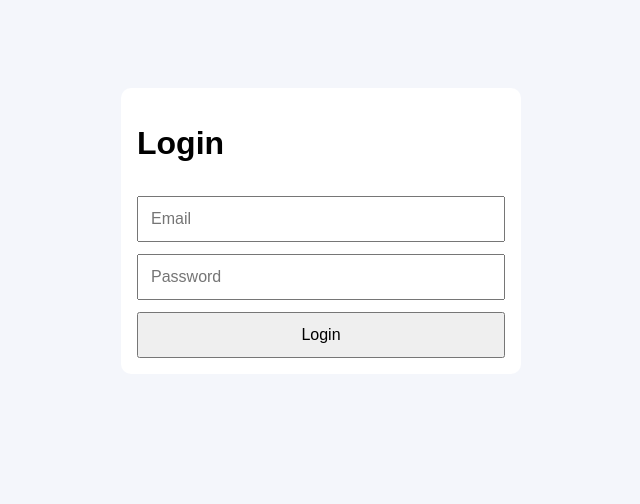
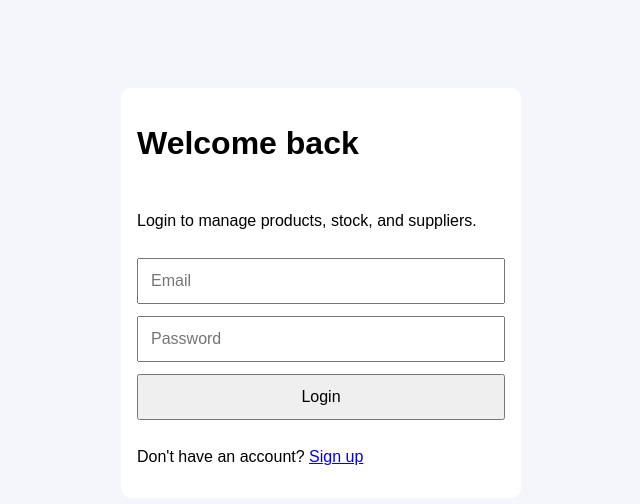
Before and after one commit to Naominzioka/Inventory-Manager, a React (Create React App) app in the folder client/: page /login in a window 1280 px wide. Shown: the top 504 px of the page, without its empty margins (319-959 px from the left). Built offline with nearby package versions, Linux system fonts and the light colour scheme.

Commit message:
add signup link and improve login page

```diff
--- a/client/src/LoginPage.js
+++ b/client/src/LoginPage.js
@@ -1,22 +1,33 @@
 import { useState } from "react";
-import { useNavigate } from "react-router-dom";
+import { useNavigate, Link } from "react-router-dom";
 import { useAuth } from "./auth";
 
 export default function LoginPage() {
   const { login } = useAuth();
   const navigate = useNavigate();
   const [formData, setFormData] = useState({ email: "", password: "" });
+  const [error, setError] = useState("");
 
   const handleSubmit = async (event) => {
     event.preventDefault();
-    await login(formData);
-    navigate("/dashboard");
+    setError("");
+
+    try {
+      await login(formData);
+      navigate("/dashboard");
+    } catch (err) {
+      setError(err.response?.data?.message || err.message || "Login failed");
+    }
   };
 
   return (
     <div className="page auth-page">
       <form className="card form" onSubmit={handleSubmit}>
-        <h1>Login</h1>
+        <h1>Welcome back</h1>
+        <p className="auth-subtitle">Login to manage products, stock, and suppliers.</p>
+
+        {error && <p className="error">{error}</p>}
+
         <input
           type="email"
           placeholder="Email"
@@ -24,6 +35,7 @@ export default function LoginPage() {
           onChange={(e) => setFormData({ ...formData, email: e.target.value })}
           required
         />
+
         <input
           type="password"
           placeholder="Password"
@@ -31,7 +43,12 @@ export default function LoginPage() {
           onChange={(e) => setFormData({ ...formData, password: e.target.value })}
           required
         />
+
         <button type="submit">Login</button>
+
+        <p className="auth-switch">
+          Don&apos;t have an account? <Link to="/register">Sign up</Link>
+        </p>
       </form>
     </div>
   );
```
